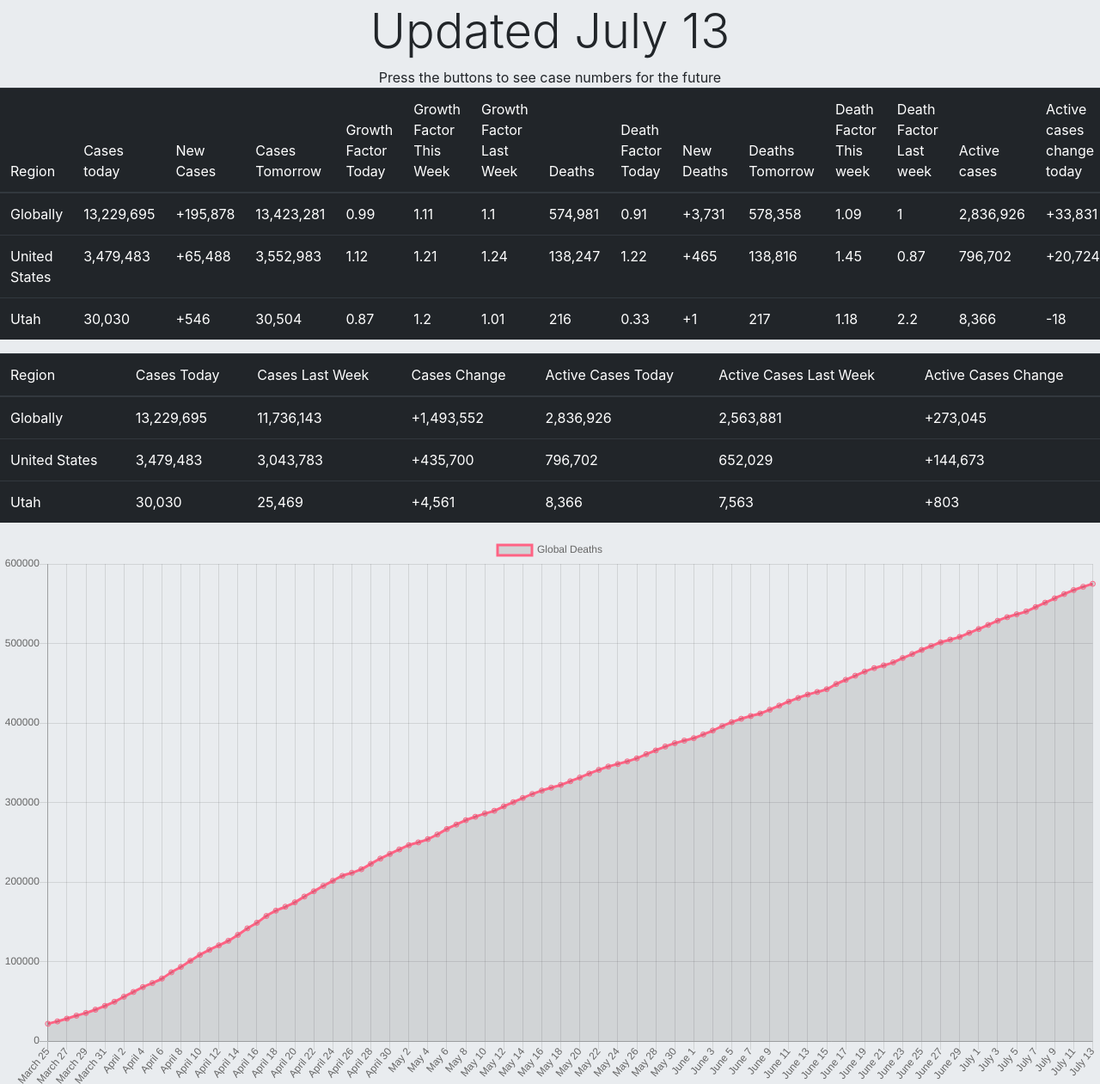
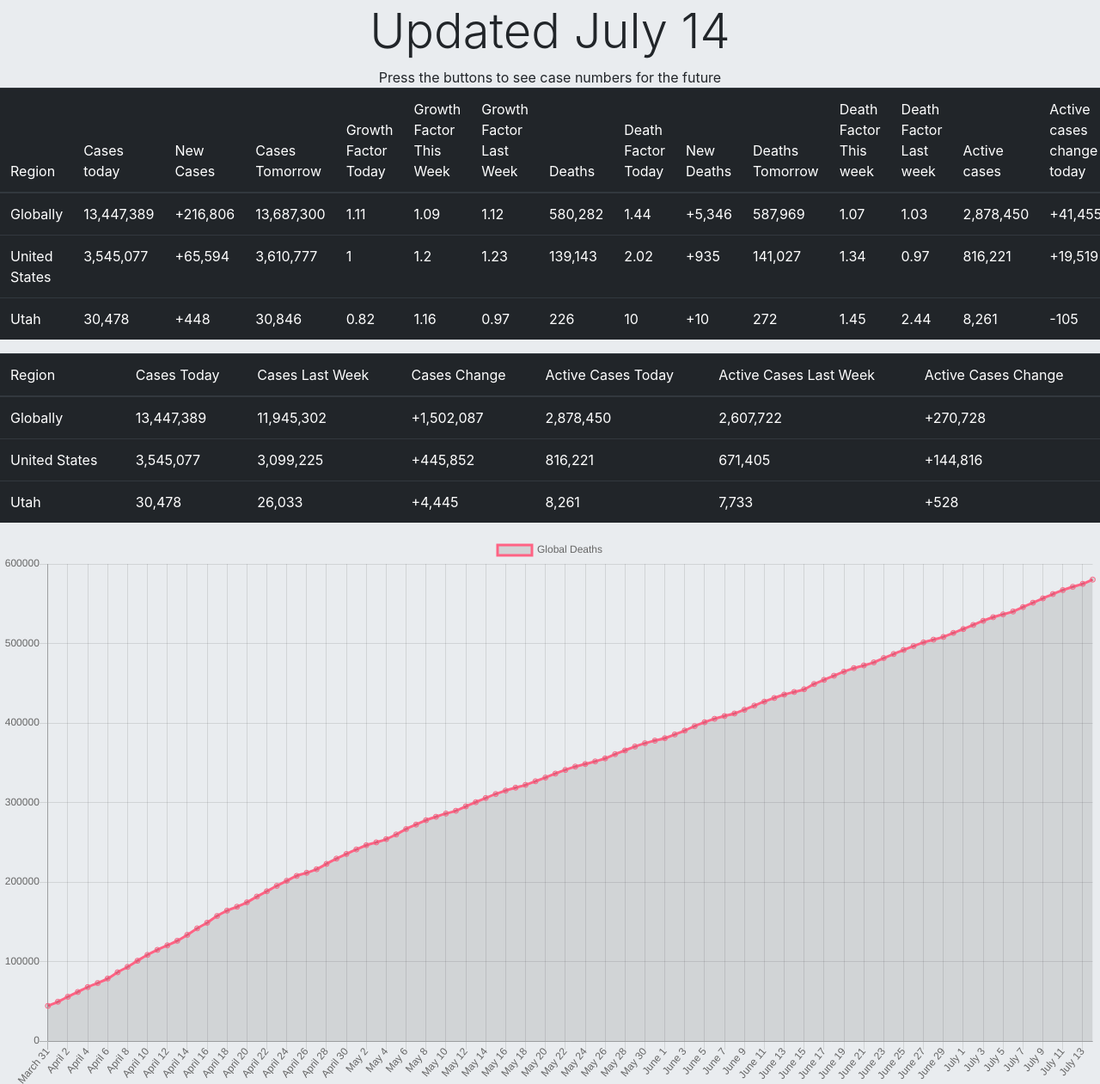
Before and after one commit to lrdkelvin/pandemic, a website: page public/index.html in a window 1280 px wide. Shown: the part 288-1549 px from the top of the page at 86% size. Drawn offline with nearby package versions, Linux system fonts and the light colour scheme.

Commit message:
July 14 update

```diff
--- a/public/assets/javascript/javascript.js
+++ b/public/assets/javascript/javascript.js
@@ -12,7 +12,6 @@ var usdeathbank = {};
 var utahcasebank = {};
 var utahdeathbank = {};
 
-
 var gcaserank = [];
 var uscaserank = [];
 var utahcaserank = [];
@@ -23,7 +22,7 @@ utahcountycasebank = {
 };
 
 function createObjects() {
-  for (var i = 0; i < 174; i++) {
+  for (var i = 0; i < 175; i++) {
     if (i < 10) {
       var date = "jan" + (22 + i);
       dates.push(date);
@@ -1069,68 +1068,62 @@ var utahcountyactivecases = {
   may30: utahcountycasebank.may30 - utahcountyrecovered.may30,
 };
 
-          var twodaysago = uscasebank.jul11;
-var twodaysagoglobal = globalcasebank.jul11;
-      var deathstwo = globaldeathbank.jul11;
-        var usdeathstwo = usdeathbank.jul11;
-    var utahdeathstwo = utahdeathbank.jul11;
-    var utahtwodaysago = utahcasebank.jul11;
-
-              var utahyesterday = utahcasebank.jul12;
-       var utahdeathsyesterday = utahdeathbank.jul12;
-           var usdeathsyesterday = usdeathbank.jul12;
-         var deathsyesterday = globaldeathbank.jul12;
-           var yesterdaytotal = globalcasebank.jul12;
-                    var yesterday = uscasebank.jul12;
-      var gactivecasesyesterday = gactivecases.jul12;
-    var usactivecasesyesterday = usactivecases.jul12;
-var utahactivecasesyesterday = utahactivecases.jul12;
-
-       var utahdeathstoday = utahdeathbank.jul13;
-              var utahtoday = utahcasebank.jul13;
-           var usdeathstoday = usdeathbank.jul13;
-         var deathstoday = globaldeathbank.jul13;
-           var todaytotal = globalcasebank.jul13;
-                    var today = uscasebank.jul13;
-var utahactivecasestoday = utahactivecases.jul13;
-    var usactivecasestoday = usactivecases.jul13;
-      var gactivecasestoday = gactivecases.jul13;
-
-        var gcasesoneweekago = globalcasebank.jul06;
-     var utahdeathsoneweekago = utahdeathbank.jul06;
-           var uscasesoneweekago = uscasebank.jul06;
-       var utahcasesoneweekago = utahcasebank.jul06;
-      var gdeathsoneweekago = globaldeathbank.jul06;
-         var usdeathsoneweekago = usdeathbank.jul06;
-var utahactivecaseslastweek = utahactivecases.jul06;
-    var usactivecaseslastweek = usactivecases.jul06;
-      var gactivecaseslastweek = gactivecases.jul06;
-
-   var gcasestwoweeksago = globalcasebank.jun29;
-    var usdeathstwoweeksago = usdeathbank.jun29;
-  var utahcasestwoweeksago = utahcasebank.jun29;
- var gdeathstwoweeksago = globaldeathbank.jun29;
-      var uscasestwoweeksago = uscasebank.jun29;
-var utahdeathstwoweeksago = utahdeathbank.jun29;
-
-      var uscasesthreeweeksago = uscasebank.jun22;
-  var gdeathsthreeweekago = globaldeathbank.jun22;
-  var utahcasesthreeweeksago = utahcasebank.jun22;
-    var usdeathsthreeweeksago = usdeathbank.jun22;
-var utahdeathsthreeweeksago = utahdeathbank.jun22;
-   var gcasesthreeweeksago = globalcasebank.jun22;
+          var twodaysago = uscasebank.jul12;
+var twodaysagoglobal = globalcasebank.jul12;
+      var deathstwo = globaldeathbank.jul12;
+        var usdeathstwo = usdeathbank.jul12;
+    var utahdeathstwo = utahdeathbank.jul12;
+    var utahtwodaysago = utahcasebank.jul12;
+
+              var utahyesterday = utahcasebank.jul13;
+       var utahdeathsyesterday = utahdeathbank.jul13;
+           var usdeathsyesterday = usdeathbank.jul13;
+         var deathsyesterday = globaldeathbank.jul13;
+           var yesterdaytotal = globalcasebank.jul13;
+                    var yesterday = uscasebank.jul13;
+      var gactivecasesyesterday = gactivecases.jul13;
+    var usactivecasesyesterday = usactivecases.jul13;
+var utahactivecasesyesterday = utahactivecases.jul13;
+
+       var utahdeathstoday = utahdeathbank.jul14;
+              var utahtoday = utahcasebank.jul14;
+           var usdeathstoday = usdeathbank.jul14;
+         var deathstoday = globaldeathbank.jul14;
+           var todaytotal = globalcasebank.jul14;
+                    var today = uscasebank.jul14;
+var utahactivecasestoday = utahactivecases.jul14;
+    var usactivecasestoday = usactivecases.jul14;
+      var gactivecasestoday = gactivecases.jul14;
+
+        var gcasesoneweekago = globalcasebank.jul07;
+     var utahdeathsoneweekago = utahdeathbank.jul07;
+           var uscasesoneweekago = uscasebank.jul07;
+       var utahcasesoneweekago = utahcasebank.jul07;
+      var gdeathsoneweekago = globaldeathbank.jul07;
+         var usdeathsoneweekago = usdeathbank.jul07;
+var utahactivecaseslastweek = utahactivecases.jul07;
+    var usactivecaseslastweek = usactivecases.jul07;
+      var gactivecaseslastweek = gactivecases.jul07;
+
+   var gcasestwoweeksago = globalcasebank.jun30;
+    var usdeathstwoweeksago = usdeathbank.jun30;
+  var utahcasestwoweeksago = utahcasebank.jun30;
+ var gdeathstwoweeksago = globaldeathbank.jun30;
+      var uscasestwoweeksago = uscasebank.jun30;
+var utahdeathstwoweeksago = utahdeathbank.jun30;
+
+      var uscasesthreeweeksago = uscasebank.jun23;
+  var gdeathsthreeweekago = globaldeathbank.jun23;
+  var utahcasesthreeweeksago = utahcasebank.jun23;
+    var usdeathsthreeweeksago = usdeathbank.jun23;
+var utahdeathsthreeweeksago = utahdeathbank.jun23;
+   var gcasesthreeweeksago = globalcasebank.jun23;
 
 var glastweekchange = todaytotal - gcasesoneweekago;
 var uslastweekchange = today - uscasesoneweekago;
 var utahlastweekchange = utahtoday - utahcasesoneweekago;
 
 var dataLabelsBig = [
-  "March 25",
-  "March 26",
-  "March 27",
-  "March 28",
-  "March 29",
-  "March 30",
   "March 31",
   "April 1",
   "April 2",
@@ -1235,7 +1228,8 @@ var dataLabelsBig = [
   "July 10",
   "July 11",
   "July 12",
-  "July 13"
+  "July 13",
+  "July 14"
 ];
 
 var ctx = document.getElementById("myChart").getContext("2d");
@@ -1255,12 +1249,6 @@ var stackedLine = new Chart(ctx, {
         poointHoverBackgroundColor: "rgb(255, 99, 132)",
 
         data: [
-          globaldeathbank.mar25,
-          globaldeathbank.mar26,
-          globaldeathbank.mar27,
-          globaldeathbank.mar28,
-          globaldeathbank.mar29,
-          globaldeathbank.mar30,
           globaldeathbank.mar31,
           globaldeathbank.apr01,
           globaldeathbank.apr02,
@@ -2019,12 +2007,6 @@ var newchart = new Chart(ctx4, {
         order: 1,
         stacked: true,
         data: [
-          usdeathbank.mar25,
-          usdeathbank.mar26,
-          usdeathbank.mar27,
-          usdeathbank.mar28,
-          usdeathbank.mar29,
-          usdeathbank.mar30,
           usdeathbank.mar31,
           usdeathbank.apr01,
           usdeathbank.apr02,
@@ -2158,12 +2140,6 @@ var newchart = new Chart(ctx4, {
         stacked: true,
         order: 1,
         data: [
-          usactivecases.mar25,
-          usactivecases.mar26,
-          usactivecases.mar27,
-          usactivecases.mar28,
-          usactivecases.mar29,
-          usactivecases.mar30,
           usactivecases.mar31,
           usactivecases.apr01,
           usactivecases.apr02,
@@ -2298,12 +2274,6 @@ var newchart = new Chart(ctx4, {
         stacked: true,
 
         data: [
-          usrecovered.mar25,
-          usrecovered.mar26,
-          usrecovered.mar27,
-          usrecovered.mar28,
-          usrecovered.mar29,
-          usrecovered.mar30,
           usrecovered.mar31,
           usrecovered.apr01,
           usrecovered.apr02,
@@ -2459,12 +2429,6 @@ var uschart = new Chart(ctx5, {
         order: 1,
 
         data: [
-          utahdeathbank.mar25,
-          utahdeathbank.mar26,
-          utahdeathbank.mar27,
-          utahdeathbank.mar28,
-          utahdeathbank.mar29,
-          utahdeathbank.mar30,
           utahdeathbank.mar31,
           utahdeathbank.apr01,
           utahdeathbank.apr02,
@@ -2621,12 +2585,6 @@ var newchart = new Chart(ctx6, {
         order: 1,
         stacked: true,
         data: [
-          utahdeathbank.mar25,
-          utahdeathbank.mar26,
-          utahdeathbank.mar27,
-          utahdeathbank.mar28,
-          utahdeathbank.mar29,
-          utahdeathbank.mar30,
           utahdeathbank.mar31,
           utahdeathbank.apr01,
           utahdeathbank.apr02,
@@ -2760,12 +2718,6 @@ var newchart = new Chart(ctx6, {
         stacked: true,
         order: 1,
         data: [
-          utahactivecases.mar25,
-          utahactivecases.mar26,
-          utahactivecases.mar27,
-          utahactivecases.mar28,
-          utahactivecases.mar29,
-          utahactivecases.mar30,
           utahactivecases.mar31,
           utahactivecases.apr01,
           utahactivecases.apr02,
@@ -2900,12 +2852,6 @@ var newchart = new Chart(ctx6, {
         stacked: true,
 
         data: [
-          utahrecovered.mar25,
-          utahrecovered.mar26,
-          utahrecovered.mar27,
-          utahrecovered.mar28,
-          utahrecovered.mar29,
-          utahrecovered.mar30,
           utahrecovered.mar31,
           utahrecovered.apr01,
           utahrecovered.apr02,
@@ -3142,7 +3088,8 @@ var dateLabels = [
   "June 26",
   "June 27",
   "June 28",
-  "June 29"
+  "June 29",
+  "June 30"
 ];
 var ctx7 = document.getElementById("myChart7").getContext("2d");
 var uschart = new Chart(ctx7, {
@@ -3256,6 +3203,7 @@ var uschart = new Chart(ctx7, {
           gcaserank[157],
           gcaserank[158],
           gcaserank[159],
+          gcaserank[160],
 
         ],
       },
@@ -3391,7 +3339,8 @@ var uschart = new Chart(ctx8, {
           uscaserank[156],
           uscaserank[157],
           uscaserank[158],
-          uscaserank[159]
+          uscaserank[159],
+          uscaserank[160]
 
         ],
       },
@@ -3530,6 +3479,7 @@ var utahchart = new Chart(ctx9, {
           utahcaserank[157],
           utahcaserank[158],
           utahcaserank[159],
+          utahcaserank[160],
 
         ],
       },
--- a/public/index.html
+++ b/public/index.html
@@ -32,7 +32,7 @@
   <header class="display-4 jumbotron jumbotron-fluid primary1 text-center"> Welcome to Pandemic Predictor!</header>
   <div class="jumbotron jumbotron-fluid">
 
-    <h1 class="display-4 text-center">Updated July 13</h1>
+    <h1 class="display-4 text-center">Updated July 14</h1>
 
     <div class="text-center">
       Press the buttons to see case numbers for the future
```
Also changed, not shown: public/assets/javascript/scraped.js.
